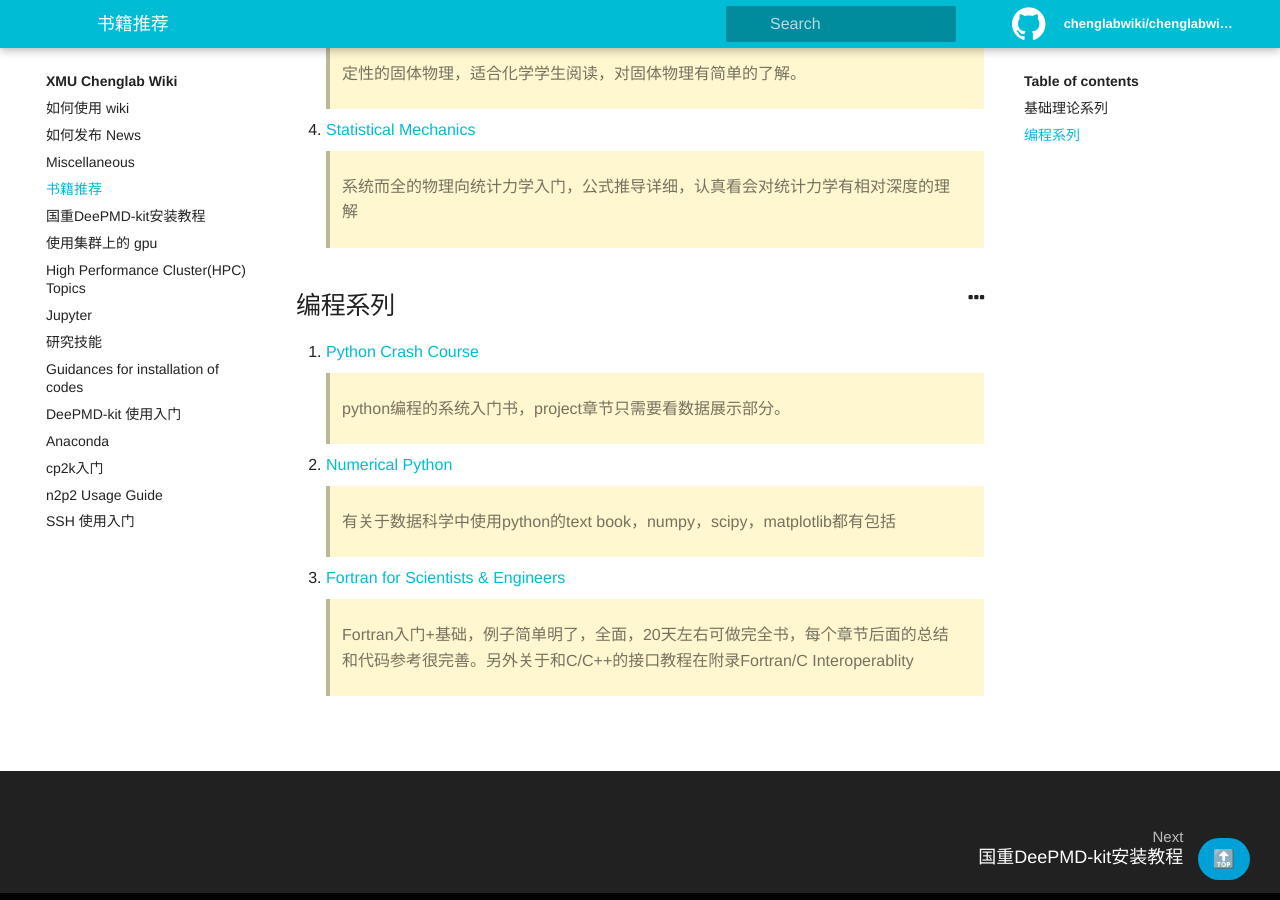
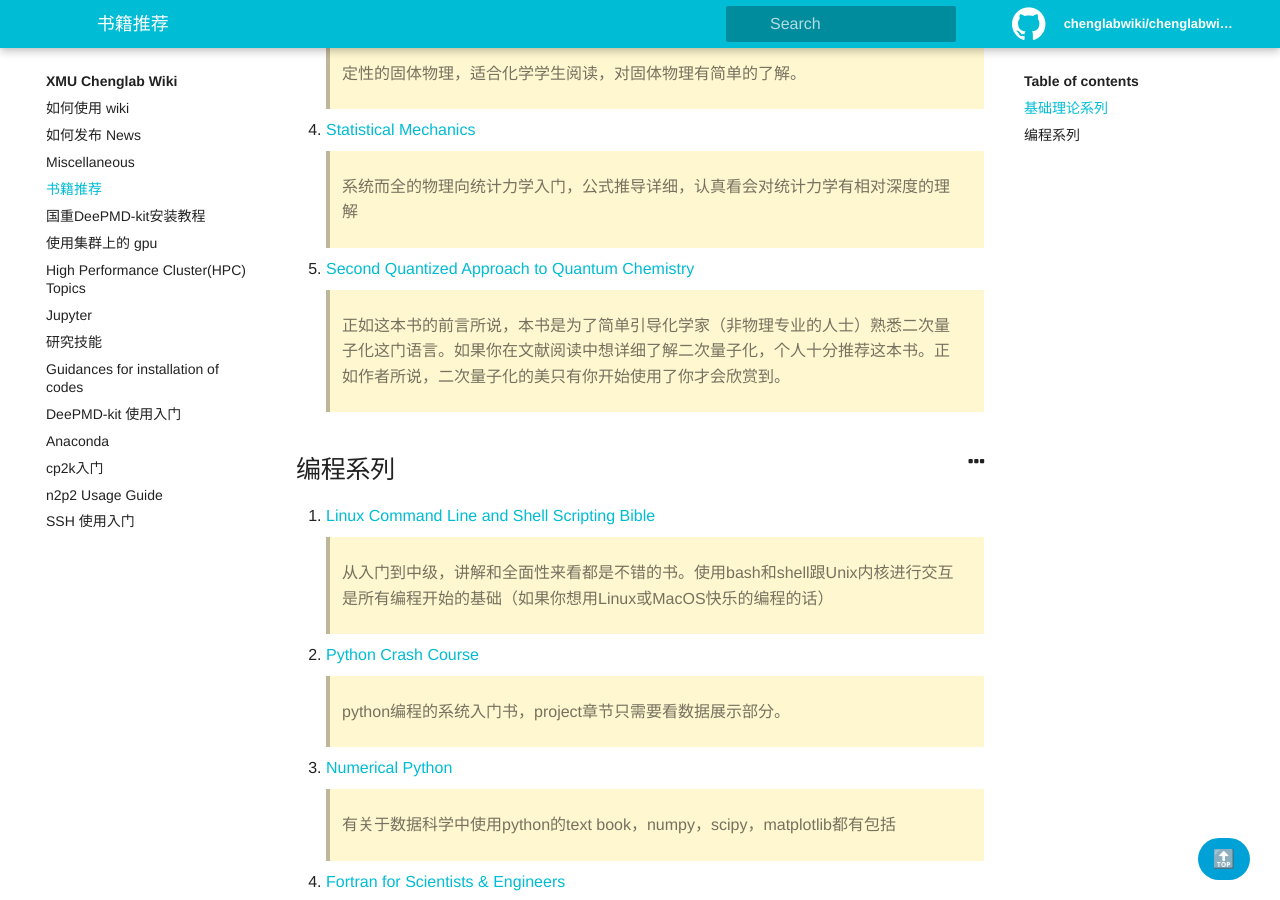
Before and after one commit to chenggroup/chenggroup.github.io, a Jekyll site: the page built from _wiki/book_recommendation.md, in a window 1280 px wide and 900 px high, scrolled down 452 px. Built offline with Jekyll 4.4.1, drawn with Linux system fonts in a browser that asks for light colours.

Commit message:
add book second quantization and linux script

```diff
--- a/_wiki/book_recommendation.md
+++ b/_wiki/book_recommendation.md
@@ -23,16 +23,24 @@ title: 书籍推荐
 
    > 系统而全的物理向统计力学入门，公式推导详细，认真看会对统计力学有相对深度的理解
 
+5. [Second Quantized Approach to Quantum Chemistry](https://book.douban.com/subject/11566290/)
+
+   > 正如这本书的前言所说，本书是为了简单引导化学家（非物理专业的人士）熟悉二次量子化这门语言。如果你在文献阅读中想详细了解二次量子化，个人十分推荐这本书。正如作者所说，二次量子化的美只有你开始使用了你才会欣赏到。
+
 ## 编程系列
 
-1. [Python Crash Course](https://book.douban.com/subject/26284937/)
+1. [Linux Command Line and Shell Scripting Bible](https://book.douban.com/subject/26309537/)
+
+   > 从入门到中级，讲解和全面性来看都是不错的书。使用bash和shell跟Unix内核进行交互是所有编程开始的基础（如果你想用Linux或MacOS快乐的编程的话）
+
+2. [Python Crash Course](https://book.douban.com/subject/26284937/)
 
    > python编程的系统入门书，project章节只需要看数据展示部分。
 
-2. [Numerical Python](https://book.douban.com/subject/33088627/)
+3. [Numerical Python](https://book.douban.com/subject/33088627/)
 
    > 有关于数据科学中使用python的text book，numpy，scipy，matplotlib都有包括
 
-3. [Fortran for Scientists & Engineers](https://book.douban.com/subject/2248942/)
+4. [Fortran for Scientists & Engineers](https://book.douban.com/subject/2248942/)
 
    > Fortran入门+基础，例子简单明了，全面，20天左右可做完全书，每个章节后面的总结和代码参考很完善。另外关于和C/C++的接口教程在附录Fortran/C Interoperablity
```
